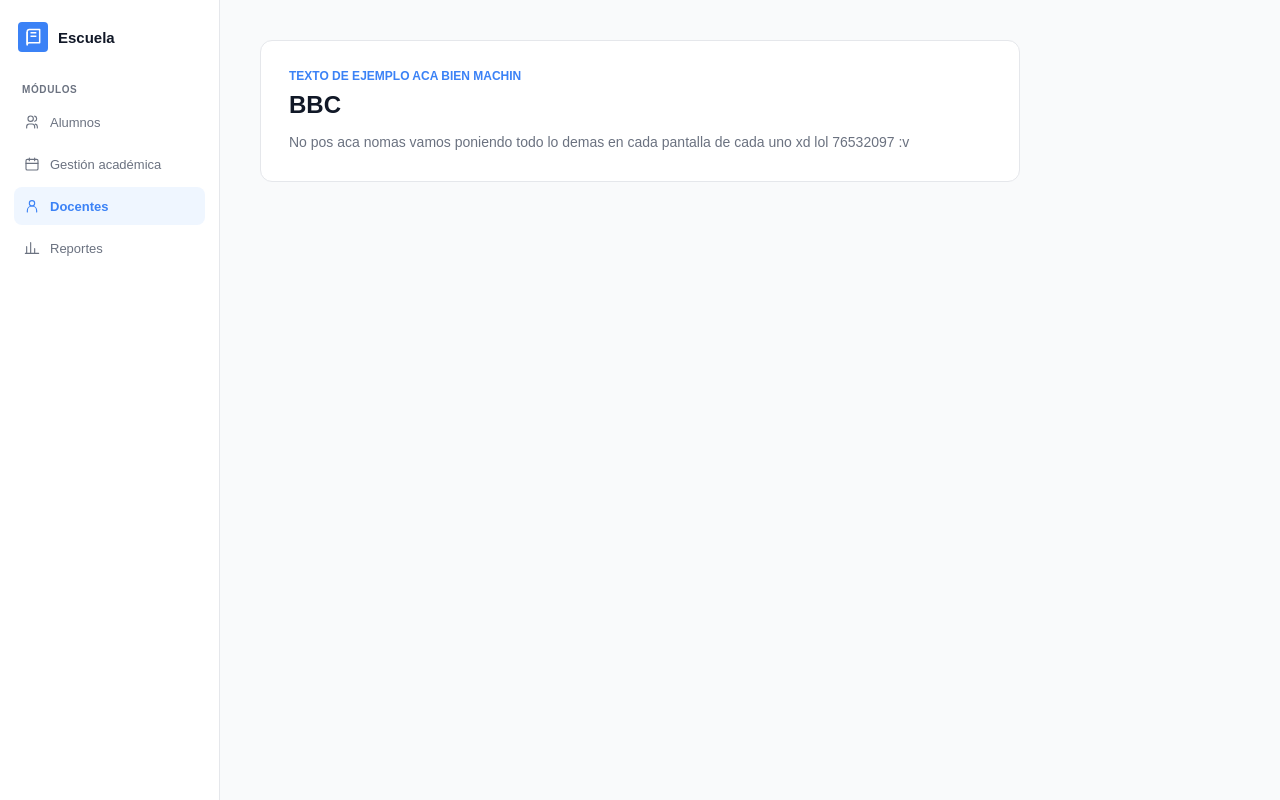
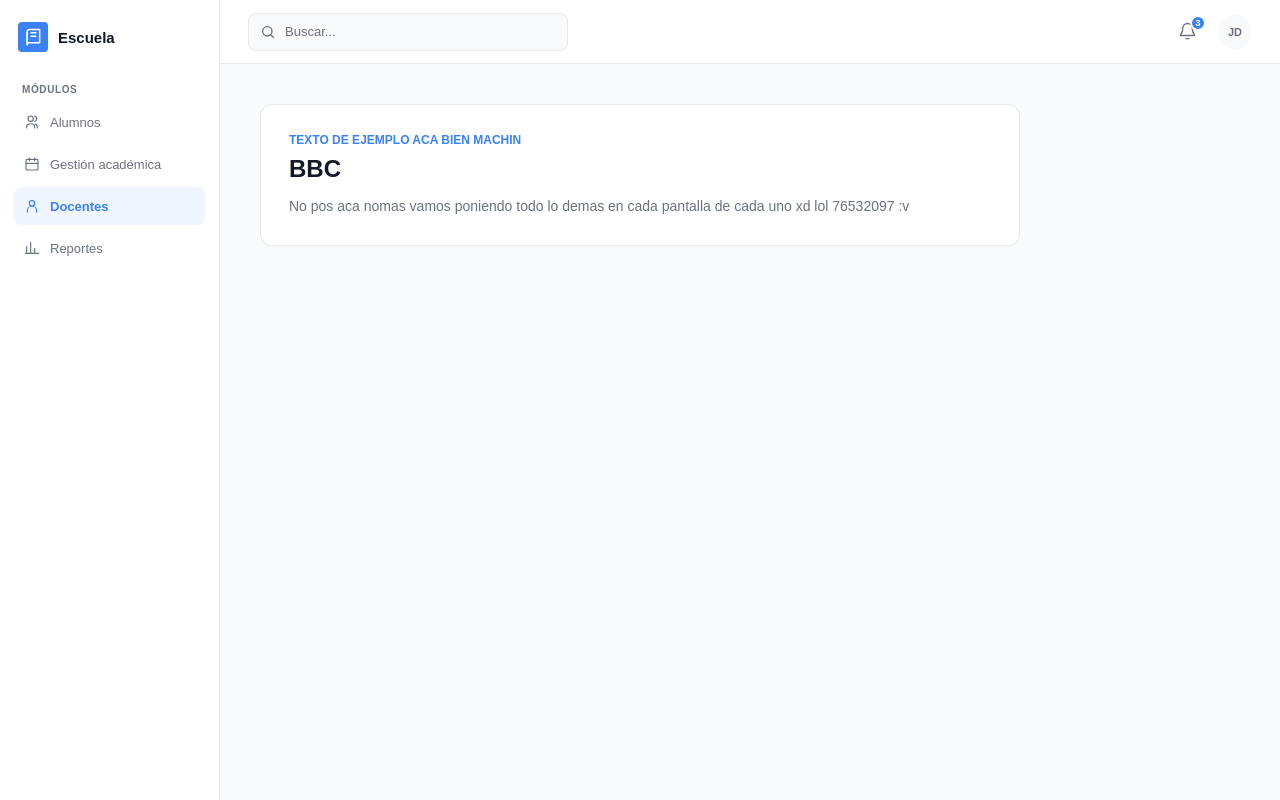
Before and after one commit to ArellanoAndre/kgm-app, a React (Vite) app: page / in a window 1280 px wide. Built offline with nearby package versions, Linux system fonts and the light colour scheme.

Commit message:
Creación del componente de barra superior

```diff
--- a/src/App.css
+++ b/src/App.css
@@ -1,6 +1,13 @@
 .aplicacion {
   display: flex;
   min-height: 100vh;
+}
+
+.contenido-aplicacion {
+  display: flex;
+  min-width: 0;
+  flex: 1;
+  flex-direction: column;
 }
 
 .area-prueba {
--- a/src/App.tsx
+++ b/src/App.tsx
@@ -1,14 +1,24 @@
 import { useState } from 'react'
 import BarraLateral from './components/layout/BarraLateral'
+import BarraSuperior from './components/layout/BarraSuperior'
 import type { ModuloId } from './components/layout/modulosBarraLateral'
 import './App.css'
 
 function App() {
   const [moduloActivo, setModuloActivo] = useState<ModuloId>('docentes')
+  const [textoBusqueda, setTextoBusqueda] = useState('')
 
   return (
     <div className="aplicacion">
       <BarraLateral moduloActivo={moduloActivo} alCambiarModulo={setModuloActivo} />
+      <div className="contenido-aplicacion">
+        <BarraSuperior
+          alCambiarBusqueda={setTextoBusqueda}
+          inicialesUsuario="JD"
+          nombreUsuario="Juan Docente"
+          notificacionesPendientes={3}
+          valorBusqueda={textoBusqueda}
+        />
         <main className="area-prueba">
           <section className="area-prueba__tarjeta">
             <p className="area-prueba__etiqueta">Texto de ejemplo aca bien machin</p>
@@ -19,6 +29,7 @@ function App() {
           </section>
         </main>
       </div>
+    </div>
   )
 }
 export default App
--- /dev/null
+++ b/src/components/layout/BarraSuperior.css
@@ -0,0 +1,138 @@
+.barra-superior {
+  display: flex;
+  min-height: 64px;
+  align-items: center;
+  justify-content: space-between;
+  gap: 20px;
+  padding: 0 28px;
+  background: var(--color-surface);
+  border-bottom: 1px solid var(--color-border);
+}
+
+.barra-superior__busqueda {
+  display: flex;
+  width: min(100%, 320px);
+  height: 38px;
+  align-items: center;
+  gap: 9px;
+  padding: 0 11px;
+  color: var(--color-text-secondary);
+  background: var(--color-background);
+  border: 1px solid var(--color-border);
+  border-radius: var(--radius-md);
+}
+
+.barra-superior__busqueda:focus-within {
+  border-color: var(--color-primary);
+  outline: 2px solid var(--color-primary-light);
+}
+
+.barra-superior__icono-busqueda {
+  flex: 0 0 16px;
+  width: 16px;
+  height: 16px;
+}
+
+.barra-superior__busqueda input {
+  width: 100%;
+  min-width: 0;
+  padding: 0;
+  color: var(--color-text);
+  background: transparent;
+  border: 0;
+  outline: 0;
+  font-size: 13px;
+}
+
+.barra-superior__busqueda input::placeholder {
+  color: var(--color-text-secondary);
+}
+
+.barra-superior__acciones {
+  display: flex;
+  align-items: center;
+  gap: 14px;
+}
+
+.barra-superior__boton-icono {
+  position: relative;
+  display: grid;
+  width: 34px;
+  height: 34px;
+  place-items: center;
+  color: var(--color-text-secondary);
+  background: transparent;
+  border: 0;
+  border-radius: 50%;
+}
+
+.barra-superior__boton-icono:hover {
+  color: var(--color-primary);
+  background: var(--color-primary-light);
+}
+
+.barra-superior__boton-icono:focus-visible,
+.barra-superior__usuario:focus-visible {
+  outline: 2px solid var(--color-primary);
+  outline-offset: 2px;
+}
+
+.barra-superior__boton-icono svg {
+  width: 19px;
+  height: 19px;
+}
+
+.barra-superior__indicador {
+  position: absolute;
+  top: 0;
+  right: -2px;
+  display: grid;
+  min-width: 16px;
+  height: 16px;
+  place-items: center;
+  padding: 0 3px;
+  color: var(--color-surface);
+  background: var(--color-primary);
+  border: 2px solid var(--color-surface);
+  border-radius: 10px;
+  font-size: 9px;
+  font-weight: 700;
+}
+
+.barra-superior__usuario {
+  display: grid;
+  width: 34px;
+  height: 34px;
+  flex: 0 0 34px;
+  overflow: hidden;
+  place-items: center;
+  padding: 0;
+  color: var(--color-text-secondary);
+  background: var(--color-background);
+  border: 0;
+  border-radius: 50%;
+  font-size: 11px;
+  font-weight: 600;
+}
+
+.barra-superior__usuario img {
+  width: 100%;
+  height: 100%;
+  object-fit: cover;
+}
+
+@media (max-width: 640px) {
+  .barra-superior {
+    min-height: 56px;
+    gap: 12px;
+    padding: 0 14px;
+  }
+
+  .barra-superior__busqueda {
+    height: 36px;
+  }
+
+  .barra-superior__acciones {
+    gap: 8px;
+  }
+}
--- /dev/null
+++ b/src/components/layout/BarraSuperior.tsx
@@ -0,0 +1,97 @@
+import './BarraSuperior.css'
+
+type PropiedadesBarraSuperior = {
+  valorBusqueda: string
+  alCambiarBusqueda: (valor: string) => void
+  nombreUsuario: string
+  inicialesUsuario: string
+  fotoUsuario?: string
+  notificacionesPendientes?: number
+  alAbrirNotificaciones?: () => void
+  alAbrirPerfil?: () => void
+}
+
+function BarraSuperior({
+  valorBusqueda,
+  alCambiarBusqueda,
+  nombreUsuario,
+  inicialesUsuario,
+  fotoUsuario,
+  notificacionesPendientes = 0,
+  alAbrirNotificaciones,
+  alAbrirPerfil,
+}: PropiedadesBarraSuperior) {
+  return (
+    <header className="barra-superior">
+      <label className="barra-superior__busqueda">
+        <svg
+          aria-hidden="true"
+          className="barra-superior__icono-busqueda"
+          fill="none"
+          stroke="currentColor"
+          strokeLinecap="round"
+          strokeLinejoin="round"
+          strokeWidth="2"
+          viewBox="0 0 24 24"
+        >
+          <circle cx="11" cy="11" r="7" />
+          <path d="m20 20-4-4" />
+        </svg>
+        <input
+          aria-label="Buscar"
+          onChange={(evento) => alCambiarBusqueda(evento.target.value)}
+          placeholder="Buscar..."
+          type="search"
+          value={valorBusqueda}
+        />
+      </label>
+
+      <div className="barra-superior__acciones">
+        <button
+          aria-label={
+            notificacionesPendientes > 0
+              ? `Notificaciones, ${notificacionesPendientes} pendientes`
+              : 'Notificaciones'
+          }
+          className="barra-superior__boton-icono"
+          onClick={alAbrirNotificaciones}
+          type="button"
+        >
+          <svg
+            aria-hidden="true"
+            fill="none"
+            stroke="currentColor"
+            strokeLinecap="round"
+            strokeLinejoin="round"
+            strokeWidth="1.8"
+            viewBox="0 0 24 24"
+          >
+            <path d="M18 8a6 6 0 0 0-12 0c0 7-3 7-3 9h18c0-2-3-2-3-9" />
+            <path d="M10 21h4" />
+          </svg>
+          {notificacionesPendientes > 0 && (
+            <span aria-hidden="true" className="barra-superior__indicador">
+              {notificacionesPendientes > 9 ? '9+' : notificacionesPendientes}
+            </span>
+          )}
+        </button>
+
+        <button
+          aria-label={`Perfil de ${nombreUsuario}`}
+          className="barra-superior__usuario"
+          onClick={alAbrirPerfil}
+          title={nombreUsuario}
+          type="button"
+        >
+          {fotoUsuario ? (
+            <img alt="" src={fotoUsuario} />
+          ) : (
+            <span>{inicialesUsuario}</span>
+          )}
+        </button>
+      </div>
+    </header>
+  )
+}
+
+export default BarraSuperior
```
Lines whose indentation alone changed are shown as unchanged.
